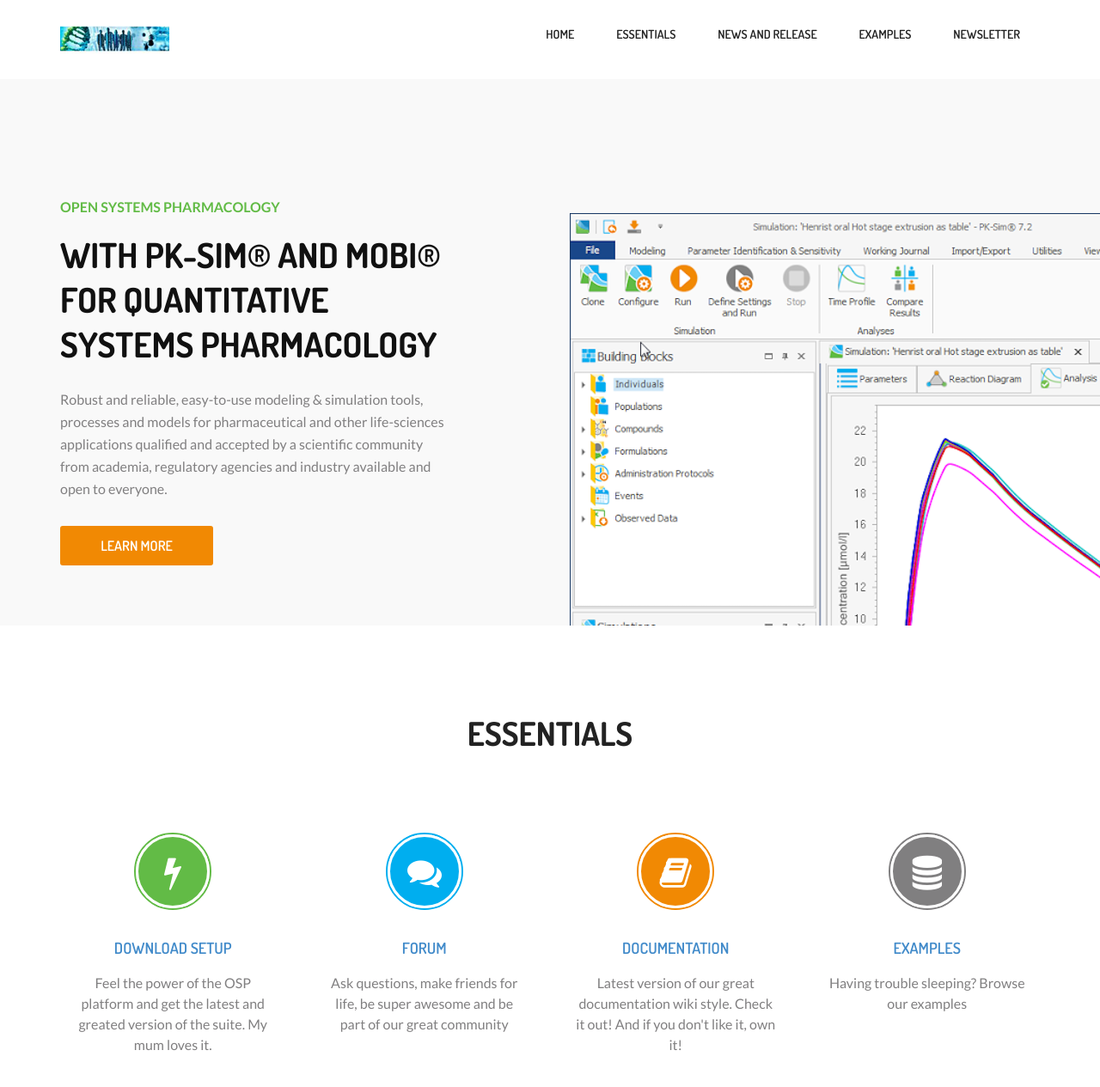
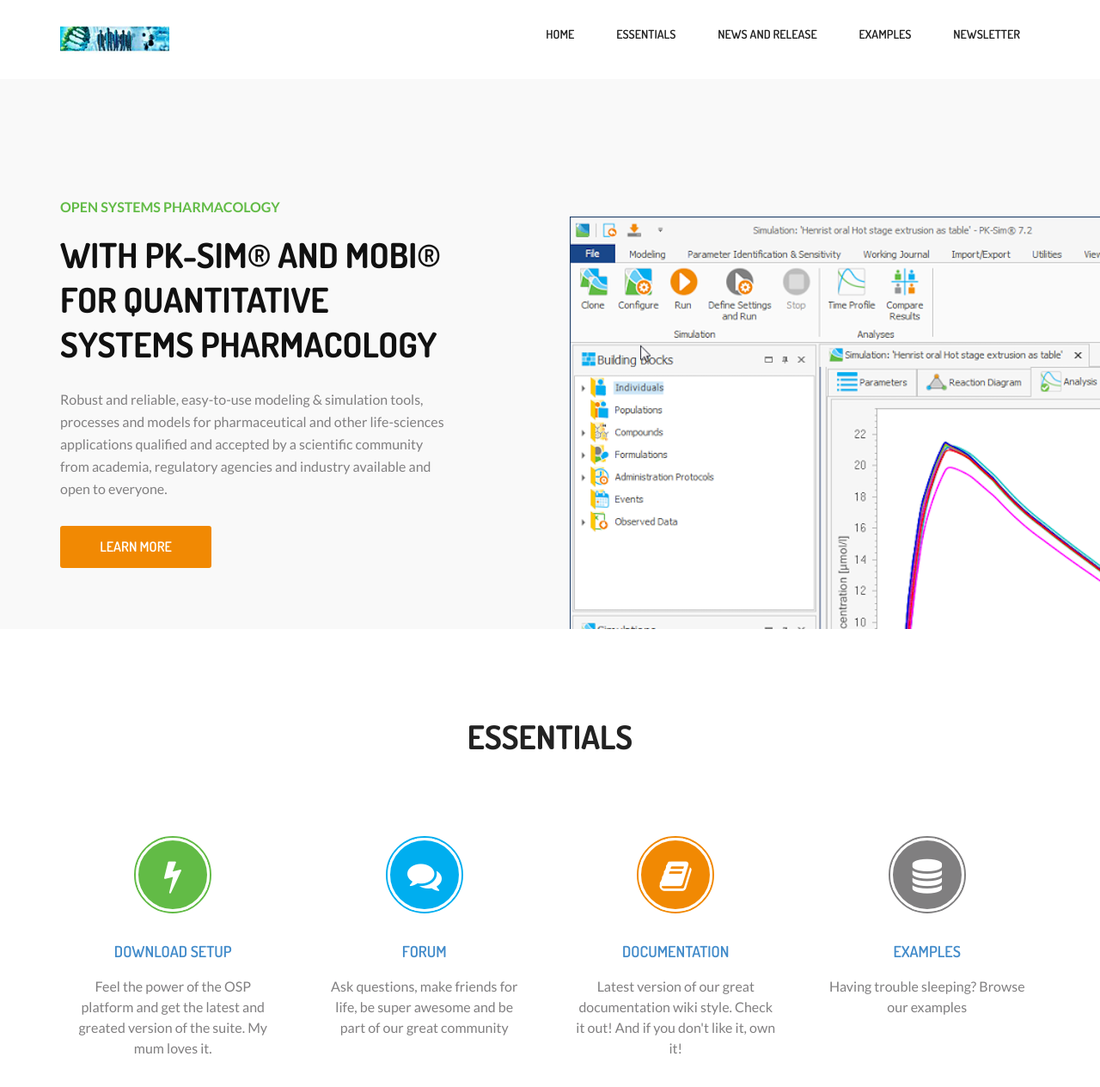
Before and after one commit to systemspharmacology/systemspharmacology, a Jekyll site: the page built from index.md, in a window 1280 px wide and 1400 px high. Shown: the top 1265 px of the window at 86% size. Built offline with Jekyll 4.4.1, drawn with Linux system fonts in a browser that asks for light colours; some of the changed text lies outside the part shown.

```diff
--- a/_includes/footer.html
+++ b/_includes/footer.html
@@ -3,7 +3,7 @@
     <div class="container">
       <h2 class="signup-title">Stay informed</h2>
       <div class="newsletter_area">
-        <div class="signup-description">Subscribe to our newsletter if you'd like to stay informed about Shoutem Extensions and Shoutem UI Toolkit.</div>
+        <div class="signup-description">Subscribe to our newsletter to receive the latest announcements and release udpates.</div>
 
         <!-- Begin MailChimp Signup Form -->
         <div id="mc_embed_signup">
@@ -26,20 +26,6 @@
         </div>
         <!--End mc_embed_signup-->
       </div>
-
-<!-- <div id="mc_embed_signup">
-<form action="//open-systems-pharmacology.us16.list-manage.com/subscribe/post?u=8d6b04897b84458c975dea908&amp;id=790dbb7bc8" method="post" id="mc-embedded-subscribe-form" name="mc-embedded-subscribe-form" class="validate" target="_blank" novalidate>
-    <div id="mc_embed_signup_scroll">
-	<label for="mce-EMAIL">Subscribe to our mailing list</label>
-	<input type="email" value="" name="EMAIL" class="email" id="mce-EMAIL" placeholder="email address" required>
-    <!-- real people should not fill this in and expect good things - do not remove this or risk form bot signups-->
-    <!-- <div style="position: absolute; left: -5000px;" aria-hidden="true"><input type="text" name="b_8d6b04897b84458c975dea908_790dbb7bc8" tabindex="-1" value=""></div>
-    <div class="clear"><input type="submit" value="Subscribe" name="subscribe" id="mc-embedded-subscribe" class="button"></div>
-    </div>
-</form>
-</div> --> -->
-
-<!--End mc_embed_signup-->
     </div>
   </section>
 
--- a/_includes/intro.html
+++ b/_includes/intro.html
@@ -4,11 +4,11 @@
       <div class="intro_area">
         <div class="row">
           <div class="col-lg-5 col-sm-7">
-            <div class="flipInY wow animated">
+            <div class="wow animated">
               <h3>Open Systems Pharmacology</h3>
               <h2>with PK-Sim® and MoBi® for Quantitative Systems Pharmacology</h2>
               <p>Robust and reliable, easy-to-use modeling &amp; simulation tools, processes and models for pharmaceutical and other life-sciences applications qualified and accepted by a scientific community from academia, regulatory agencies and industry available and open to everyone.</p>
-              <a href="#service" class="learn_more2">Learn more</a> </div>
+              <div class="learn_more"><a href="#contact">Learn more</a> </div>
             </div>
             <div class="col-lg-7 col-sm-5"> </div>
           </div>
--- a/_sass/_mixins.scss
+++ b/_sass/_mixins.scss
@@ -52,6 +52,9 @@
   border-radius:3px;
   font-family:'Dosis';
   font-weight: 600;
+  a {
+    color: $textColor;
+  }
 
   @include easeLinear;
 
--- a/_sass/_style.scss
+++ b/_sass/_style.scss
@@ -245,26 +245,9 @@
 		font-family:'Lato';
 	}
 
-	a.learn_more2{
-		font-family: 'Dosis';
-		display:block;
-		font-size:16px;
-		color:#ffffff;
-		background:$themeColor3;
-		width:178px;
-		height:46px;
-		line-height:46px;
-		border-radius:3px;
-		text-align:center;
-		font-family:''Dosis'';
-		text-transform:uppercase;
-		font-weight: 600;
-		transition:all 0.2s ease-in-out;
-		-moz-transition:all 0.2s ease-in-out;
-		-webkit-transition:all 0.2s ease-in-out;
-		&:hover{
-			background:$themeColor4;
-		}
+	.learn_more{
+		display: block;
+		@include action-button($themeColor3, $themeColor4);
 	}
 }
 
```
Also changed, not shown: other parts of _includes/footer.html (+3 -3 lines).
